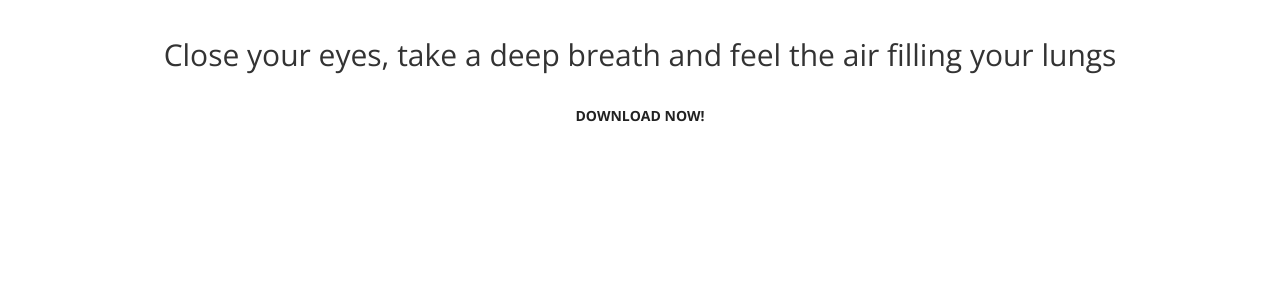
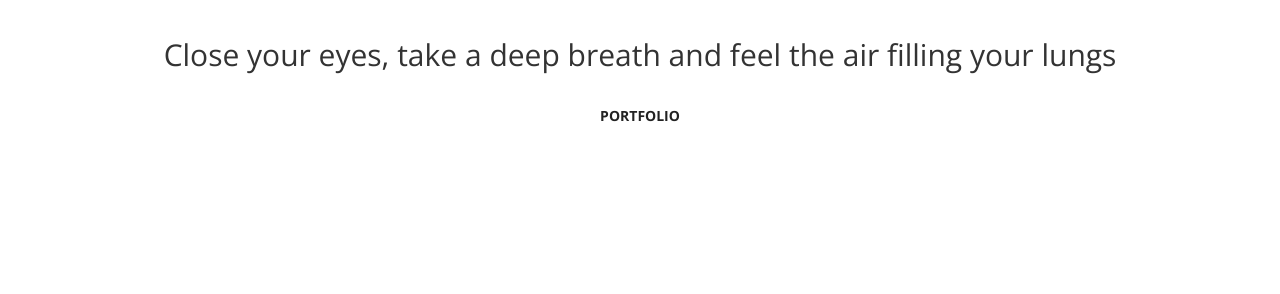
Before and after one commit to brunonaz/artbrunocoelho, a Jekyll site: the page built from index.html, in a window 1280 px wide and 900 px high, scrolled down 1902 px. Shown: the part 289-583 px from the top of the window. Built offline with Jekyll 4.4.1, drawn with Linux system fonts in a browser that asks for light colours.

Commit message:
Update aside.html

```diff
--- a/_includes/aside.html
+++ b/_includes/aside.html
@@ -2,7 +2,7 @@
       <div class="container text-center">
           <div class="call-to-action">
               <h2>Close your eyes, take a deep breath and feel the air filling your lungs</h2>
-              <a href="#portfolio" class="btn btn-default btn-xl wow tada">Download Now!</a>
+              <a href="#portfolio" class="btn btn-default btn-xl wow tada">Portfolio</a>
           </div>
       </div>
   </aside>
```
